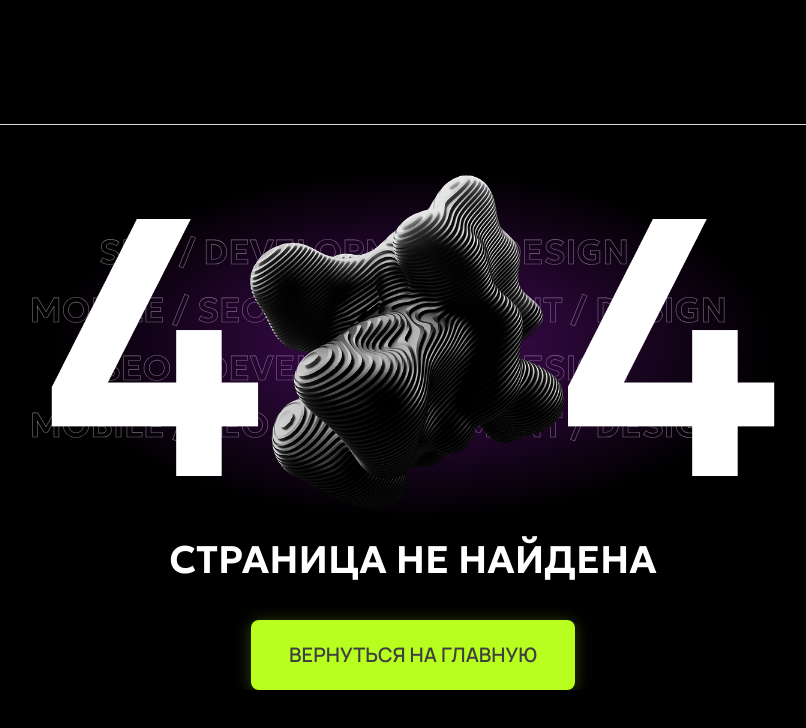
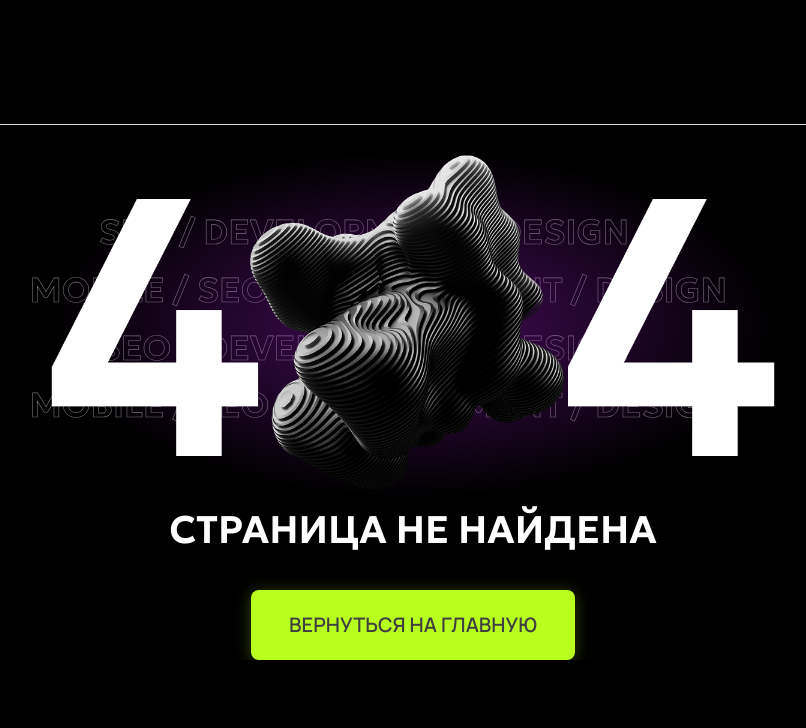
Before and after one commit to demonzloebychi/express, a website: page views/404.html in a window 1280 px wide. Shown: the whole page, without its empty margins (227-1033 px from the left). Drawn offline with nearby package versions, Linux system fonts and the light colour scheme; files that its build step writes are made by us from their sources; files whose address does not match are found by name.

Commit message:
update something css classes fot page 404

```diff
--- a/public/css/new-style.css
+++ b/public/css/new-style.css
@@ -414,10 +414,10 @@
     }
     .block__image__404 {
         scale: 0.6;
-        margin-top: -70px;
+        margin-top: -90px;
     }
     .block__404 {
-        margin-top: -120px;
+        margin-top: -130px;
     }
 }
 
```
